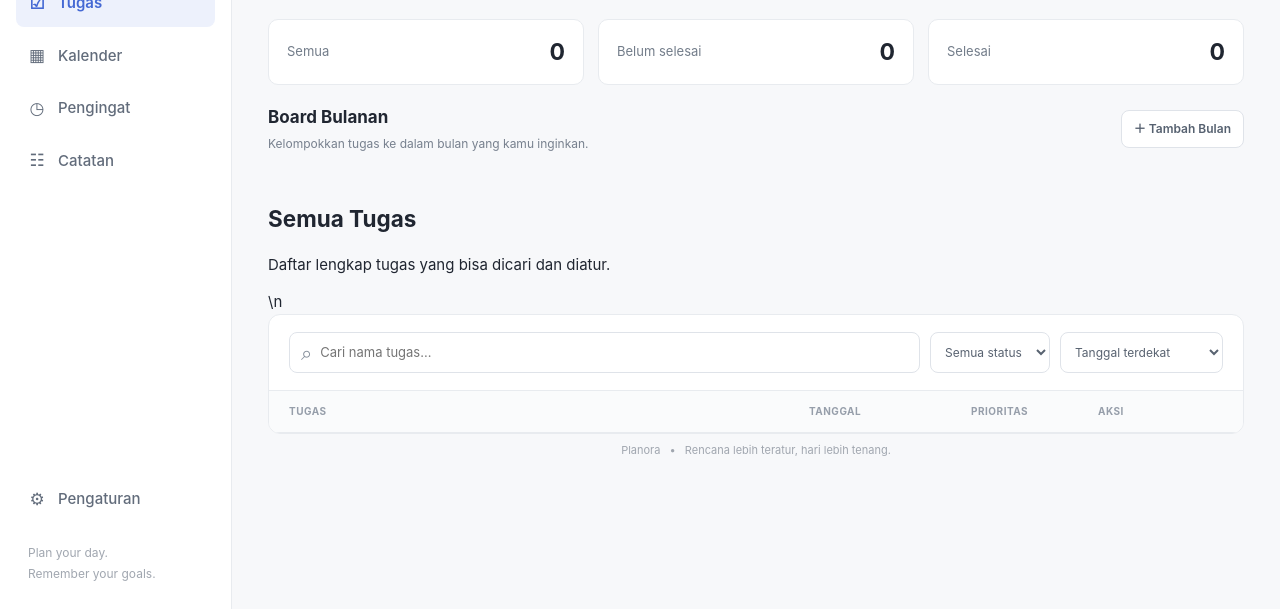
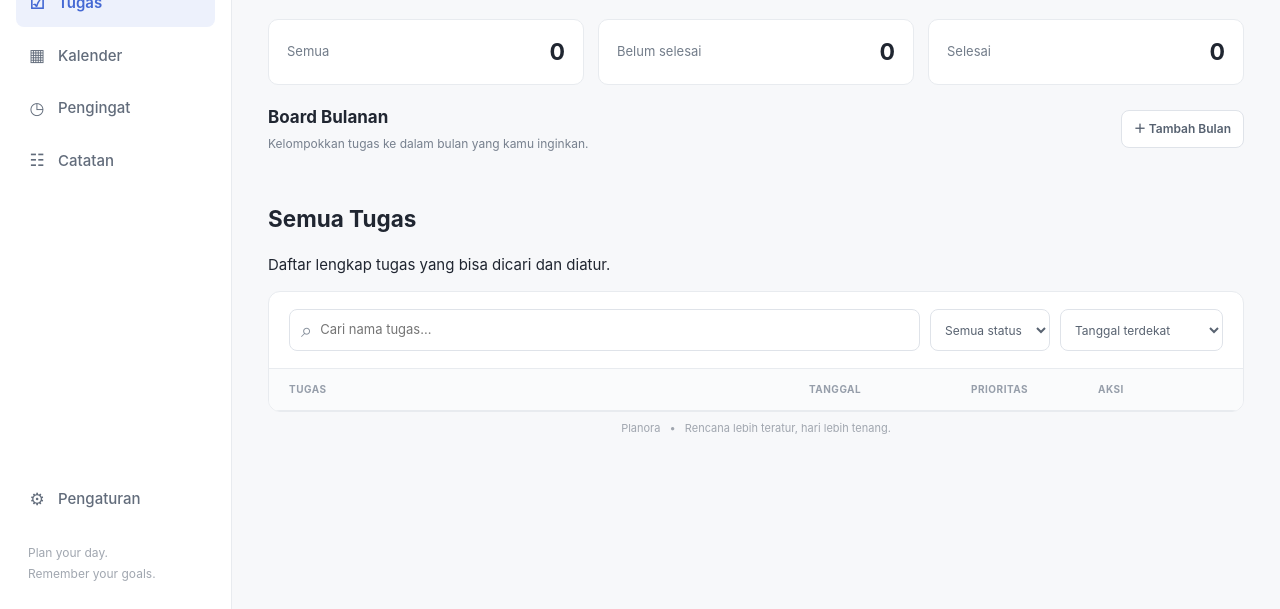
Before and after one commit to dink2v/Planora, a plain HTML site: page tasks.html in a window 1280 px wide. Shown: the part 191-800 px from the top of the page. Drawn offline with Linux system fonts and the light colour scheme.

Commit message:
Fix task page markup line break

```diff
--- a/tasks.html
+++ b/tasks.html
@@ -21,7 +21,8 @@
 <section class="page-heading"><div><p class="eyebrow" id="task-page-date">DAFTAR RENCANA</p><h1>Tugas</h1><p class="subheading">Kelola semua rencana, prioritas, dan progresmu.</p></div><button class="primary-button" id="task-add"><span>＋</span> Tambah Tugas</button></section>
 <section class="task-stats" aria-label="Ringkasan tugas"><div class="task-stat"><span>Semua</span><strong id="stat-all">0</strong></div><div class="task-stat"><span>Belum selesai</span><strong id="stat-open">0</strong></div><div class="task-stat"><span>Selesai</span><strong id="stat-done">0</strong></div></section>
 <section class="month-board-section" aria-label="Board tugas bulanan"><div class="month-board-heading"><div><h2>Board Bulanan</h2><p>Kelompokkan tugas ke dalam bulan yang kamu inginkan.</p></div><button class="secondary-button" id="month-add">＋ Tambah Bulan</button></div><div id="month-board" class="month-board" aria-live="polite"></div></section>
-<div class="task-list-heading"><div><h2>Semua Tugas</h2><p>Daftar lengkap tugas yang bisa dicari dan diatur.</p></div></div>\n<section class="panel task-manager">
+<div class="task-list-heading"><div><h2>Semua Tugas</h2><p>Daftar lengkap tugas yang bisa dicari dan diatur.</p></div></div>
+<section class="panel task-manager">
 <div class="task-toolbar"><label class="task-search"><span>⌕</span><input id="task-search" type="search" placeholder="Cari nama tugas..." aria-label="Cari tugas"></label><select id="task-filter" aria-label="Filter status"><option value="all">Semua status</option><option value="open">Belum selesai</option><option value="done">Selesai</option><option value="overdue">Terlewat</option></select><select id="task-sort" aria-label="Urutkan tugas"><option value="date">Tanggal terdekat</option><option value="priority">Prioritas</option><option value="created">Terbaru ditambahkan</option></select></div>
 <div class="task-table-head"><span>TUGAS</span><span>TANGGAL</span><span>PRIORITAS</span><span>AKSI</span></div>
 <div id="task-manager-list" class="task-manager-list" aria-live="polite"></div>
```
